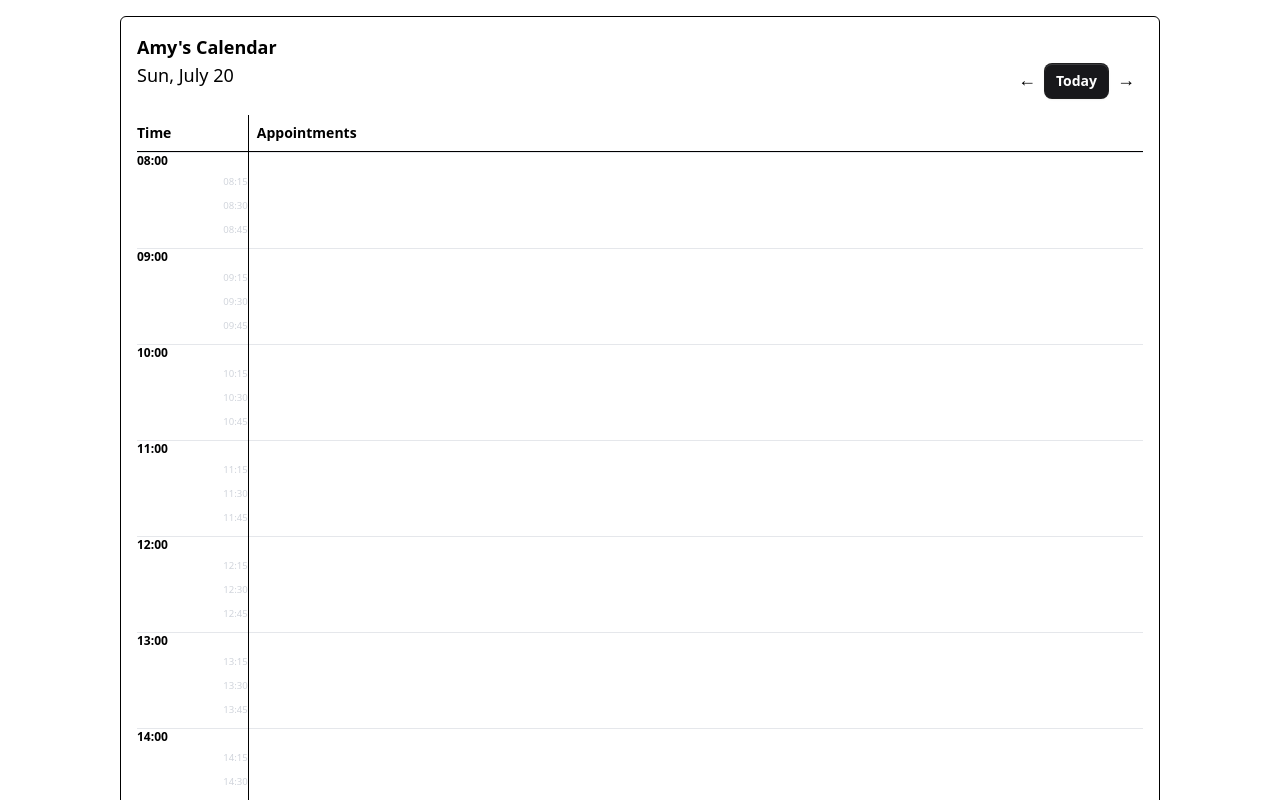
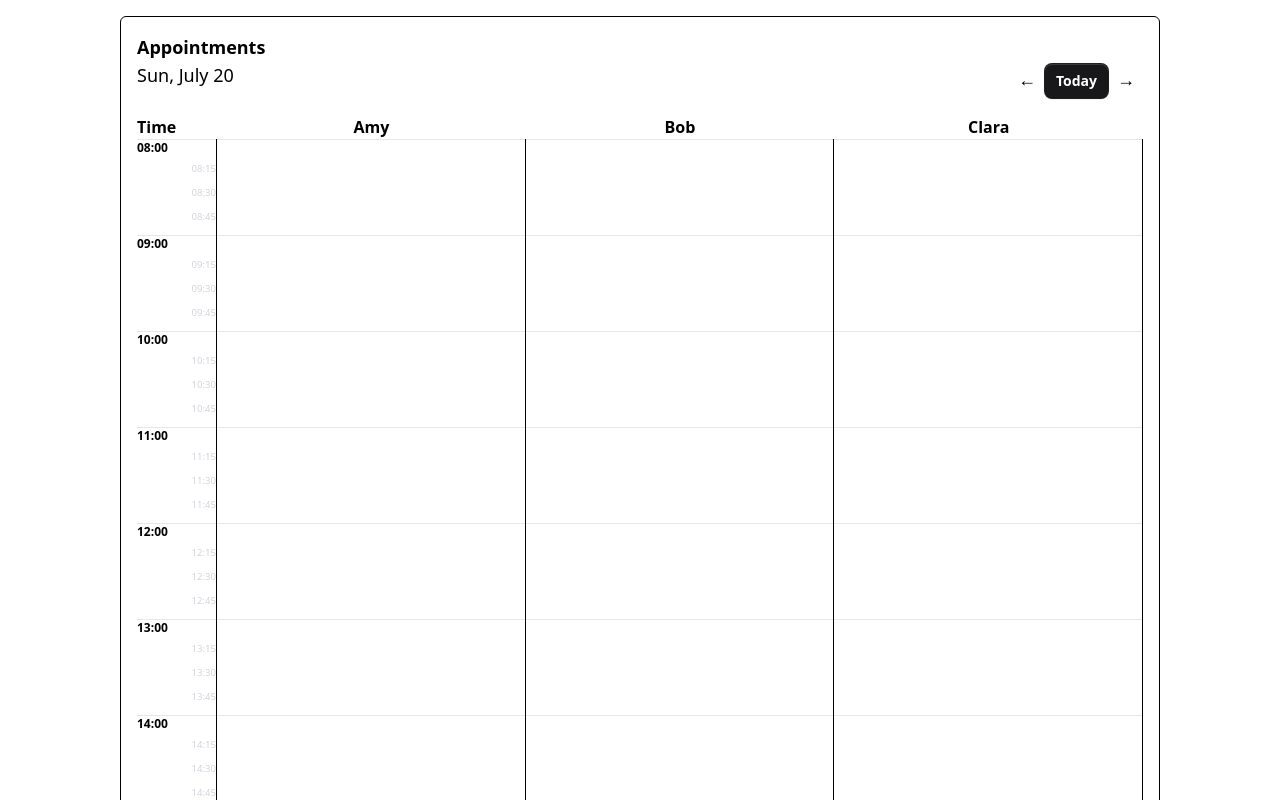
Before and after one commit to rina-rgb/sumalee, a React (Vite) app: page / in a window 1280 px wide. Shown: the top 800 px of the page. Built offline with nearby package versions, Linux system fonts and the light colour scheme.

Commit message:
add multiple therapists

```diff
--- a/src/components/TimeSlot.tsx
+++ b/src/components/TimeSlot.tsx
@@ -2,7 +2,7 @@ import { formatHour } from "../utils/time";
 
 type TimeSlotProps = {
   time: number;
-  onClick: (time: number) => void;
+  onClick?: (time: number) => void;
   showTimeOnly?: boolean;
   showSlotOnly?: boolean;
 };
@@ -16,7 +16,9 @@ export default function TimeSlot({
 
   return (
     <div
-      className={`h-6 text-xs ${isFullHour ? "border-t border-gray-200" : ""}`}
+      className={`h-6 m-0 text-xs ${
+        isFullHour ? "border-t border-gray-200" : ""
+      }`}
     >
       {showTimeOnly && (
         <div
--- a/src/hooks/useBookings.ts
+++ b/src/hooks/useBookings.ts
@@ -1,20 +1,33 @@
 import { useState } from "react";
-import type { Booking } from "../types";
+import type { Booking } from "../types"
+type SelectedTimeSlot = { time: number; therapistId: string } | null;
 
 export function useBookings(currentDate: Date) {
   const [bookings, setBookings] = useState<Booking[]>([]);
   const [isOpen, setIsOpen] = useState(false);
-  const [selectedTimeSlot, setSelectedTimeSlot] = useState<number | null>(null);
+  const [selectedTimeSlot, setSelectedTimeSlot] = useState<SelectedTimeSlot>(null);
   const [selectedBooking, setSelectedBooking] = useState<Booking | null>(null); // NEW
 
-  const openModal = (payload: number | Booking) => {
-    if (typeof payload === "number") {
+  function isBooking(payload: unknown): payload is Booking {
+    return (
+      typeof payload === "object" &&
+      payload !== null &&
+      "startTime" in payload
+    );
+  }
+
+  const openModal = (payload: SelectedTimeSlot | Booking) => {
+    if (isBooking(payload)) {
+      setSelectedTimeSlot({
+        time: payload.startTime,
+        therapistId: payload.therapistId,
+      });
+      setSelectedBooking(payload);
+    } else {
       setSelectedTimeSlot(payload);
       setSelectedBooking(null);
-    } else {
-      setSelectedTimeSlot(payload.startTime);
-      setSelectedBooking(payload);
     }
+
     setIsOpen(true);
   };
 
@@ -33,15 +46,16 @@ export function useBookings(currentDate: Date) {
       email: formData.get("email") as string,
       phone: formData.get("phone") as string,
       service: formData.get("service") as string,
-      startTime: selectedTimeSlot,
+      startTime: selectedTimeSlot.time,
       durationMinutes: Number(formData.get("duration")),
       notes: formData.get("notes") as string,
       date: currentDate.toISOString().split("T")[0],
+      therapistId: selectedTimeSlot.therapistId
     };
 
     setBookings((prev) => {
       const updated = prev.filter(
-        (b) => !(b.startTime === selectedTimeSlot && b.date === newBooking.date)
+        (b) => !(b.startTime === selectedTimeSlot.time && b.date === newBooking.date)
       );
       return [...updated, newBooking];
     });
--- a/src/hooks/useCalendarData.ts
+++ b/src/hooks/useCalendarData.ts
@@ -11,6 +11,7 @@ export function useCalendarData(bookings: Booking[], date: Date) {
     { length: (endHour - startHour) * 4 },
     (_, i) => startHour + i * 0.25 // 15-minute increments
   );
+
   const getBookingsAtSlot = (hour: number) =>
     bookingsForDay.filter((b) => b.startTime === hour);
 
--- a/src/pages/Calendar.tsx
+++ b/src/pages/Calendar.tsx
@@ -1,15 +1,15 @@
 import AppointmentBlock from "../components/AppointmentBlock";
 import BookingModal from "../components/BookingModal";
-import DateNavigator from "../components/Date";
+import DateNavigator from "../components/DateNavigator";
 import TimeSlot from "../components/TimeSlot";
 import { useBookings } from "../hooks/useBookings";
 import { useCalendarData } from "../hooks/useCalendarData";
 import { useDateNavigation } from "../hooks/useDateNavigation";
+import type { Therapist } from "../types";
 
 const Calendar = () => {
   const { currentDate, goToNextDay, goToPreviousDay, goToToday } =
     useDateNavigation();
-
   const {
     bookings,
     isOpen,
@@ -20,8 +20,12 @@ const Calendar = () => {
     handleFormAction,
   } = useBookings(currentDate);
 
-  const { slots } = useCalendarData(bookings, currentDate);
-
+  const therapists: Therapist[] = [
+    { id: "amy", name: "Amy" },
+    { id: "bob", name: "Bob" },
+    { id: "clara", name: "Clara" },
+  ];
+  const { slots, bookingsForDay } = useCalendarData(bookings, currentDate);
   return (
     <>
       <BookingModal
@@ -29,16 +33,20 @@ const Calendar = () => {
         onClose={closeModal}
         selectedBooking={
           selectedBooking ||
-          (selectedTimeSlot !== null ? { startTime: selectedTimeSlot } : null)
+          (selectedTimeSlot
+            ? {
+                startTime: selectedTimeSlot.time,
+                therapistId: selectedTimeSlot.therapistId,
+              }
+            : null)
         }
         formAction={handleFormAction}
       />
-
       <section className="p-4" aria-labelledby="calendar-heading">
         <div className="mx-auto my-auto p-4 border rounded-md w-10/12 h-full">
           <header className="mb-4">
             <h2 id="calendar-heading" className="font-semibold text-lg">
-              Amy's Calendar
+              Appointments
             </h2>
             <DateNavigator
               currentDate={currentDate}
@@ -49,47 +57,52 @@ const Calendar = () => {
           </header>
 
           {/* Header Row */}
-          <div className="grid grid-cols-[minmax(80px,1fr)_8fr] border-b font-bold text-sm">
-            <div className="py-2 border-r">Time</div>
-            <div className="px-2 py-2">Appointments</div>
+          <div className="grid grid-cols-[80px_repeat(3,_1fr)]">
+            <div className="font-bold">Time</div>
+            {therapists.map((t) => (
+              <div key={t.id} className="font-bold text-center">
+                {t.name}
+              </div>
+            ))}
           </div>
 
           {/* Time Grid Rendered */}
-          <div className="grid grid-cols-[minmax(80px,1fr)_8fr]">
-            {/* Left: Time Column */}
+          <div className="grid grid-cols-[80px_repeat(3,_1fr)]">
+            {/* Left Time Column */}
             <div className="border-r">
               {slots.map((slot) => (
-                <TimeSlot
-                  key={`time-${slot}`} // <-- unique key
-                  time={slot}
-                  onClick={openModal}
-                  showTimeOnly
-                />
+                <TimeSlot key={`time-${slot}`} time={slot} showTimeOnly />
               ))}
             </div>
 
-            {/* Right: Appointment Grid */}
+            {/* One column per therapist */}
+            {therapists.map((therapist) => (
               <div
-              className="relative"
+                key={therapist.id}
+                className="relative border-r"
                 style={{ height: `${slots.length * 24}px` }}
               >
                 {slots.map((slot) => (
                   <TimeSlot
-                  key={`slot-${slot}`} // <-- different key
+                    key={`slot-${therapist.id}-${slot}`}
                     time={slot}
-                  onClick={openModal}
                     showSlotOnly
+                    onClick={() =>
+                      openModal({ time: slot, therapistId: therapist.id })
+                    }
                   />
                 ))}
-
-              {bookings.map((b) => (
+                {bookingsForDay
+                  .filter((b) => b.therapistId === therapist.id)
+                  .map((b) => (
                     <AppointmentBlock
-                  key={b.email + b.startTime}
+                      key={`${b.email}-${b.startTime}-${b.therapistId}`}
                       booking={b}
-                  onClick={openModal}
+                      onClick={() => openModal(b)}
                     />
                   ))}
               </div>
+            ))}
           </div>
         </div>
       </section>
--- a/src/types.ts
+++ b/src/types.ts
@@ -1,4 +1,5 @@
 export type Booking = {
+  therapistId: string;
   firstName: string;
   lastName: string;
   email: string;
@@ -9,3 +10,10 @@ export type Booking = {
   notes: string;
   date: string; // e.g. "2025-07-19"
 };
+
+export type Therapist = {
+  id: string;
+  name: string;
+  avatarUrl?: string;
+  color?: string; // optional for visual separation
+};
```
Also changed, not shown: src/components/DateNavigator.tsx (renamed from src/components/Date.tsx). Lines whose indentation alone changed are shown as unchanged.
